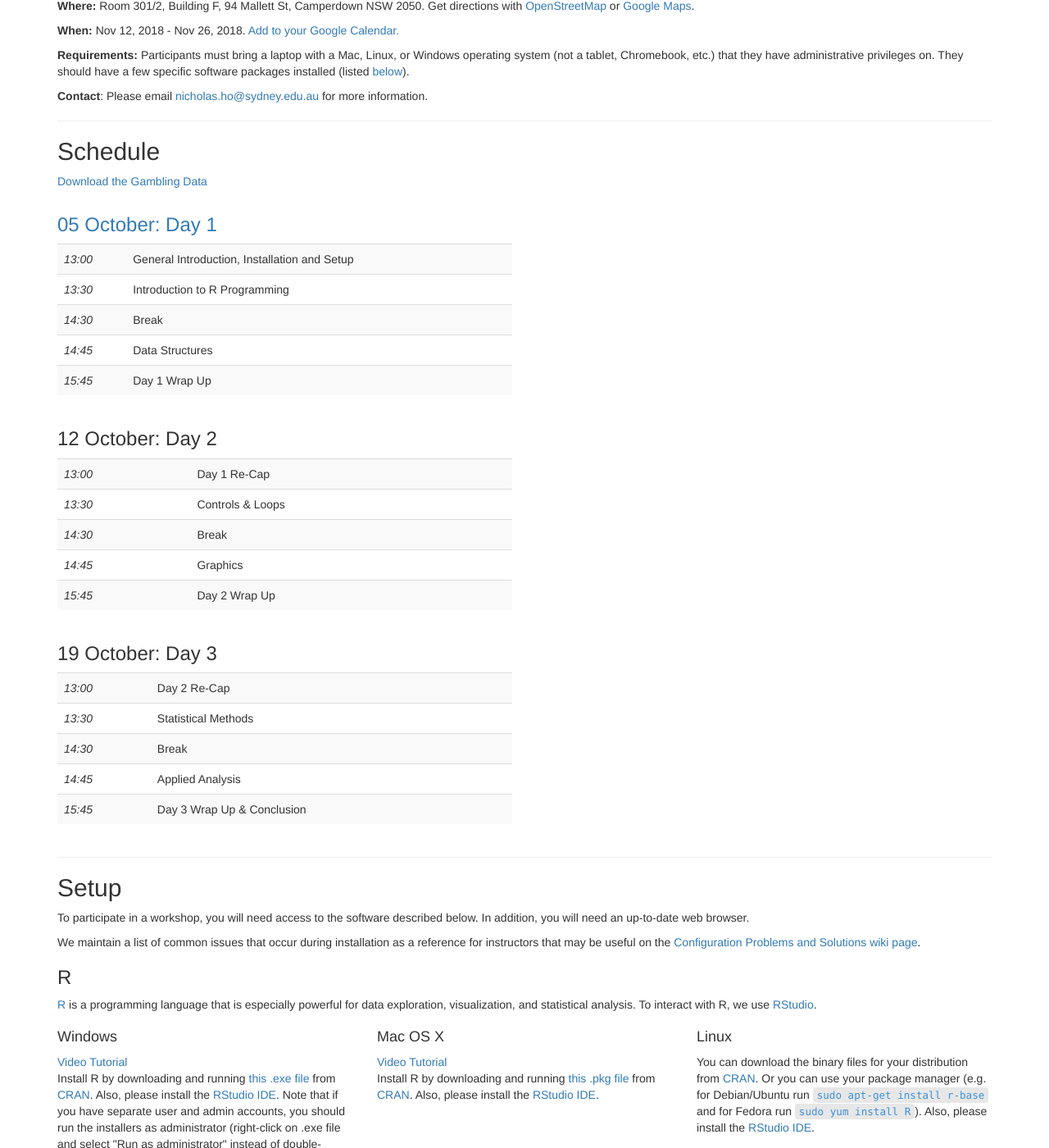
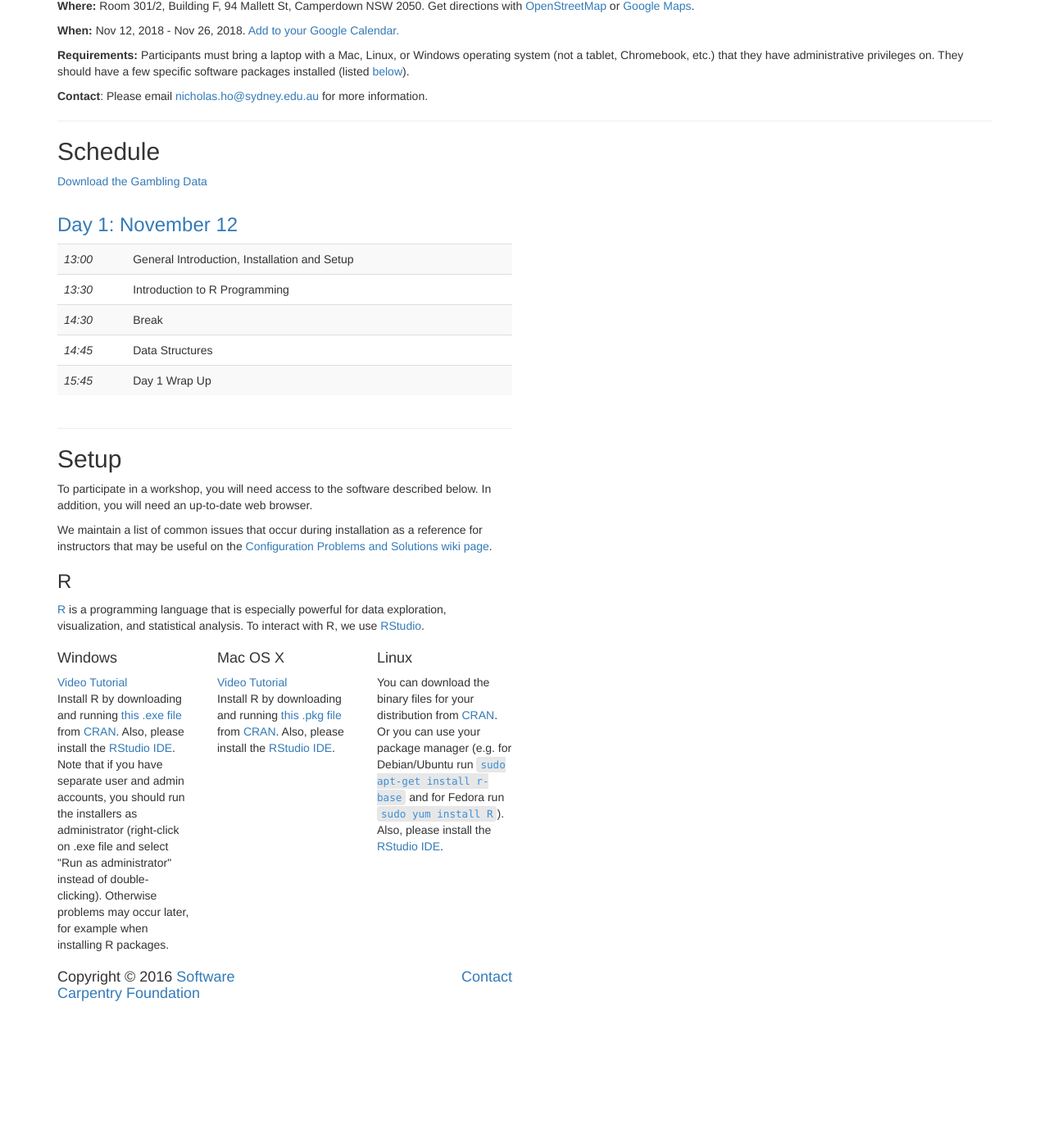
Before and after one commit to n-ho/bmc_r_workshop_2018, a Jekyll site: the page built from index.html, in a window 1280 px wide and 1400 px high, scrolled down 780 px. Shown: the whole window at 82% size. Built offline with Jekyll 4.4.1, drawn with Linux system fonts in a browser that asks for light colours; after the commit the page ends 2012 px from its top, so only the background shows below that.

Commit message:
Update index.html

```diff
--- a/index.html
+++ b/index.html
@@ -162,7 +162,7 @@ make part of the course this won't impact your learning.</p>
 
 <div class="row">
   <div class="col-md-6">
-    <h3><a href="https://cdn.rawgit.com/ctds-usyd/BMC_r_2017/6a455186131bea153d3924f546ad8511c132d1b4/_episodes/BMC_R_2017_Day_1.html">05 October: Day 1</a></h3>
+    <h3><a href="https://cdn.rawgit.com/ctds-usyd/BMC_r_2017/6a455186131bea153d3924f546ad8511c132d1b4/_episodes/BMC_R_2017_Day_1.html">Day 1: November 12</a></h3>
 	  <center>
 <table class="table table-striped">
       <tr> <td><em>13:00</em></td> <td>General Introduction, Installation and Setup</td> </tr>
@@ -178,9 +178,7 @@ make part of the course this won't impact your learning.</p>
 <div class="row">
   <div class="col-md-6">
     <!--
-    <h3><a href="https://cdn.rawgit.com/ctds-usyd/BMC_r_2017/gh-pages/_episodes/BMC_R_2017_Day_2.html">12 October: Day 2</a></h3>
--->
-    <h3>12 October: Day 2</h3>
+    <h3><a href="https://cdn.rawgit.com/ctds-usyd/BMC_r_2017/gh-pages/_episodes/BMC_R_2017_Day_2.html">Day 2: November 19</a></h3>
 	  <center>
 <table class="table table-striped">
       <tr> <td><em>13:00</em></td> <td>Day 1 Re-Cap</td> </tr>
@@ -196,9 +194,7 @@ make part of the course this won't impact your learning.</p>
 <div class="row">
   <div class="col-md-6">
     <!--
-    <h3><a href="https://cdn.rawgit.com/ctds-usyd/BMC_r_2017/gh-pages/_episodes/BMC_R_2017_Day_3.html">19 October: Day 3</a></h3>
-  -->
-    <h3>19 October: Day 3</h3>
+    <h3><a href="https://cdn.rawgit.com/ctds-usyd/BMC_r_2017/gh-pages/_episodes/BMC_R_2017_Day_3.html">Day 3: November 26</a></h3>
 	  <center>
 <table class="table table-striped">
       <tr> <td><em>13:00</em></td> <td>Day 2 Re-Cap</td> </tr>
```
